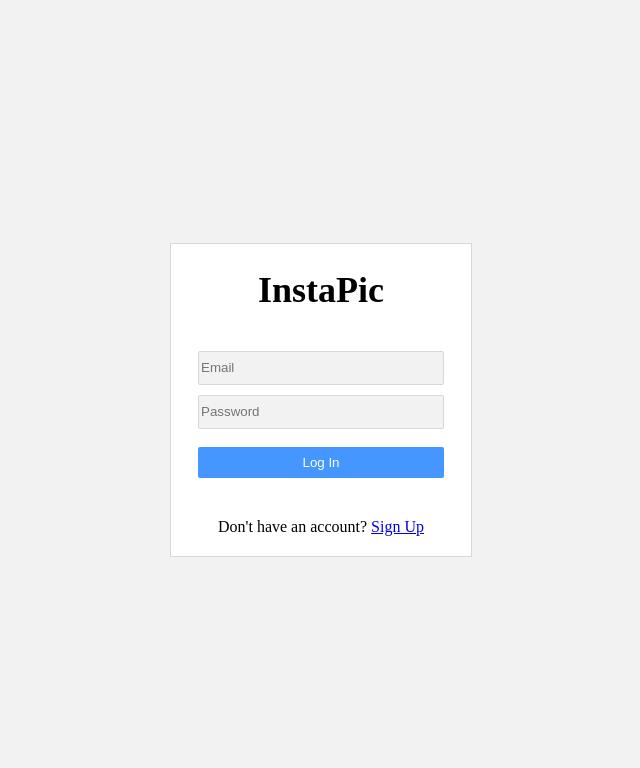
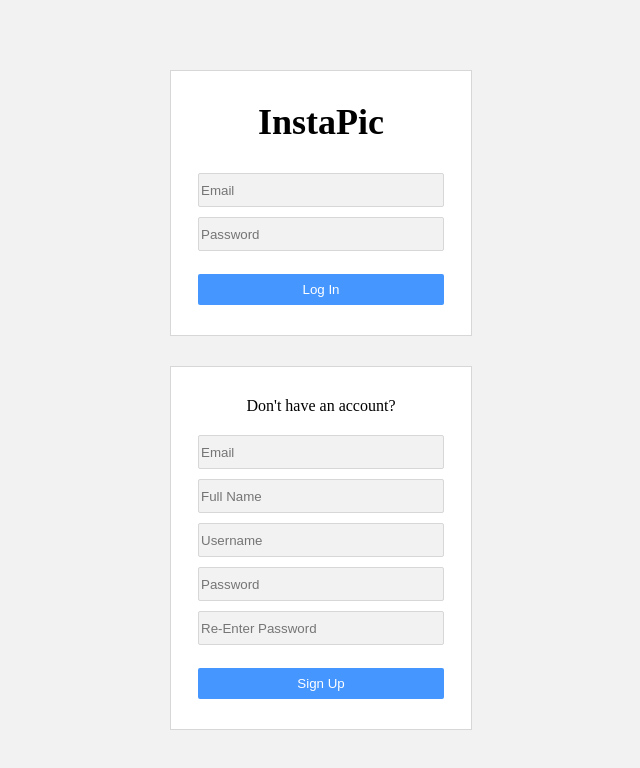
Before and after one commit to nicol29/odin-final-project, a React (Create React App) app: page / in a window 1280 px wide. Shown: the top 768 px of the page, without its empty margins (319-959 px from the left). Built offline with nearby package versions, Linux system fonts and the light colour scheme; the HTML template or start-up script is replaced by a standard one.

Commit message:
Implement validation handling for resigstration form

```diff
--- a/package.json
+++ b/package.json
@@ -3,13 +3,17 @@
   "version": "0.1.0",
   "private": true,
   "dependencies": {
+    "@hookform/resolvers": "^2.9.11",
     "@testing-library/jest-dom": "^5.16.5",
     "@testing-library/react": "^13.4.0",
     "@testing-library/user-event": "^13.5.0",
+    "firebase": "^9.17.2",
     "react": "^18.2.0",
     "react-dom": "^18.2.0",
+    "react-hook-form": "^7.43.5",
     "react-scripts": "5.0.1",
-    "web-vitals": "^2.1.4"
+    "web-vitals": "^2.1.4",
+    "yup": "^1.0.2"
   },
   "scripts": {
     "start": "react-scripts start",
--- a/src/components/Login/Login.css
+++ b/src/components/Login/Login.css
@@ -1,8 +1,10 @@
 .centre-login {
   height: 100vh;
   display: flex;
+  flex-direction: column;
   justify-content: center;
   align-items: center;
+  gap: 30px;
 }
 
 .login-container {
@@ -12,6 +14,7 @@
   display: flex;
   flex-direction: column;
   align-items: center;
+  padding: 10px 0px 30px 0
 }
 
 .login-container form {
@@ -31,7 +34,7 @@
   height: 25px;
   border-radius: 2px;
   color: white;
-  margin-top: .5rem;
+  margin-top: .8rem;
   transition: 300ms;
 }
 
@@ -45,14 +48,22 @@
 
 .login-container h1 {
   font-size: 2.25rem;
-  margin-bottom: 2.5rem;
+  margin: 20px 0px 30px 0px
 }
 
-.login-container p {
-  margin: 40px 0px 20px 0px
-}
 
 .login-container button:hover {
   cursor: pointer;
   background-color: #6dacff;
 }
+
+.login-container p {
+  margin: 20px 0px 20px 0px
+}
+
+.login-container .invalid {
+  color: #ec0000;
+  margin: 0;
+  font-size: 13px;
+  margin-right: auto;
+}
--- a/src/components/Login/Login.jsx
+++ b/src/components/Login/Login.jsx
@@ -1,28 +1,90 @@
 import './Login.css';
+import { createUserWithEmailAndPassword } from 'firebase/auth';
+import { auth } from '../../config/firebase-config';
+import { useState } from 'react';
+import { useForm } from 'react-hook-form';
+import { yupResolver } from '@hookform/resolvers/yup'
+import * as yup from "yup"
+
+const schema = yup.object().shape({
+  email: yup.string().email().required(),
+  fullName: yup.string().required(),
+  userName: yup.string().required(),
+  password: yup.string().min(6).max(15).required(),
+  confirmPassword: yup.string().oneOf([yup.ref("password"), null])
+})
 
 function Login () {
+  const { register, handleSubmit, formState: { errors } } = useForm({
+    resolver: yupResolver(schema),
+  });
+
+  const [logInEmail, setLogInEmail] = useState('');
+  const [logInPass, setLogInPass] = useState('');
+
+  const onSubmit = (data) => {
+    console.log(data);
+  }
+
   return (
     <div className='centre-login'>
       <div className="login-container">
         <h1>InstaPic</h1>
         <form>
-          <input type="email" placeholder="Email"></input>
-          <input type="password" placeholder="Password"></input>
+          <input
+            name="loginemail"
+            type="email"
+            placeholder="Email"
+          />
+          <input
+            name="loginpassword"
+            type="password"
+            placeholder="Password"
+          />
           <button type="submit">Log In</button>
         </form>
-        <p>Don't have an account? <a href="#">Sign Up</a></p>
       </div>
-      {/* <div className="login-container">
-        <h1>InstaPic</h1>
-        <form>
-          <input type="email" placeholder="Email"></input>
-          <input type="text" placeholder="Full Name"></input>
-          <input type="text" placeholder="Username"></input>
-          <input type="password" placeholder="Password"></input>
-          <button type="submit">Sign Up</button>
+      <div className="login-container">
+        <p>Don't have an account?</p>
+        <form onSubmit={handleSubmit(onSubmit)}>
+          <input
+            name="email"
+            type="email"
+            placeholder="Email"
+            {...register("email")}
+          />
+          {errors.email?.message && <p className="invalid">{errors.email.message}</p>}
+          <input
+            name="fullName"
+            type="text"
+            placeholder="Full Name"
+            {...register("fullName")}
+          />
+          {errors.fullName?.message && <p className="invalid">{errors.fullName.message}</p>}
+          <input
+            name="userName"
+            type="text"
+            placeholder="Username"
+            {...register("userName")}
+          />
+          {errors.userName?.message && <p className="invalid">{errors.userName.message}</p>}
+          <input
+            name="password"
+            type="password"
+            placeholder="Password"
+            {...register("password")}
+          />
+          {errors.password?.message && <p className="invalid">{errors.password.message}</p>}
+          <input
+            name="confirmPassword"
+            type="password"
+            placeholder="Re-Enter Password"
+            {...register("confirmPassword")}
+          />
+          {errors.confirmPassword && <p className="invalid">Passwords must match!</p>}
+          <button>Sign Up</button>
         </form>
-        <p>Don't have an account? <a href="#">Sign Up</a></p>
-      </div> */}
+      </div>
     </div>
   )
 }
--- /dev/null
+++ b/src/config/firebase-config.js
@@ -0,0 +1,17 @@
+// Import the functions you need from the SDKs you need
+import { initializeApp } from "firebase/app";
+import { getAuth } from "firebase/auth";
+
+const firebaseConfig = {
+  apiKey: "AIzaSyCPuJ9NrNgl5zoOpyqWVbESkpFu3A9fHcY",
+  authDomain: "instapic-966ac.firebaseapp.com",
+  projectId: "instapic-966ac",
+  storageBucket: "instapic-966ac.appspot.com",
+  messagingSenderId: "926796911590",
+  appId: "1:926796911590:web:490f129bd973377b97fc27"
+};
+
+// Initialize Firebase
+const app = initializeApp(firebaseConfig);
+
+export const auth = getAuth(app);
```
Also changed, not shown: 1 other file (tests, documents, lock files or other folders).
